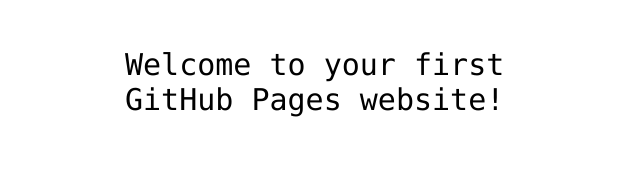
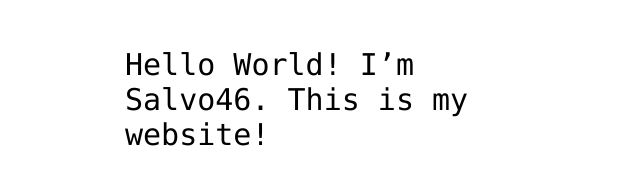
Before and after one commit to Salvo46/Salvo46-repository, a plain HTML site: page index.html in a window 1280 px wide. Shown: the part 341-526 px from the top of the page, without its empty margins (315-955 px from the left). Drawn offline with Linux system fonts and the light colour scheme.

Commit message:
Update index.html
Add my introduction

```diff
--- a/index.html
+++ b/index.html
@@ -12,7 +12,7 @@
 <img src="https://octodex.github.com/images/daftpunktocat-thomas.gif" id="octocat" alt="octocat-gif" />
 
 <!-- Change this code here by copy and pasting your template on line 15 -->
-<p>Welcome to your first GitHub Pages website!</p>
+<p>Hello World! I’m Salvo46. This is my website!</p>
 
 </body>
 </html>
```
